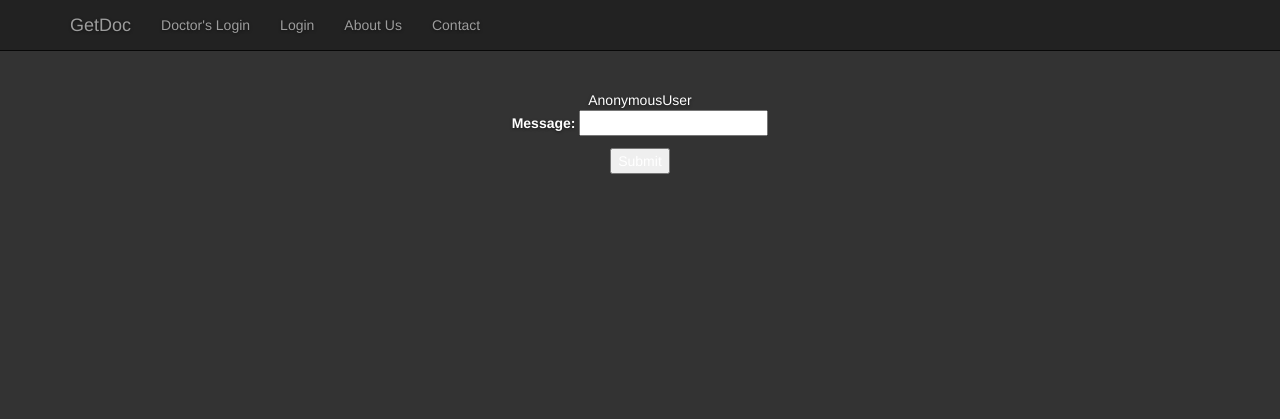
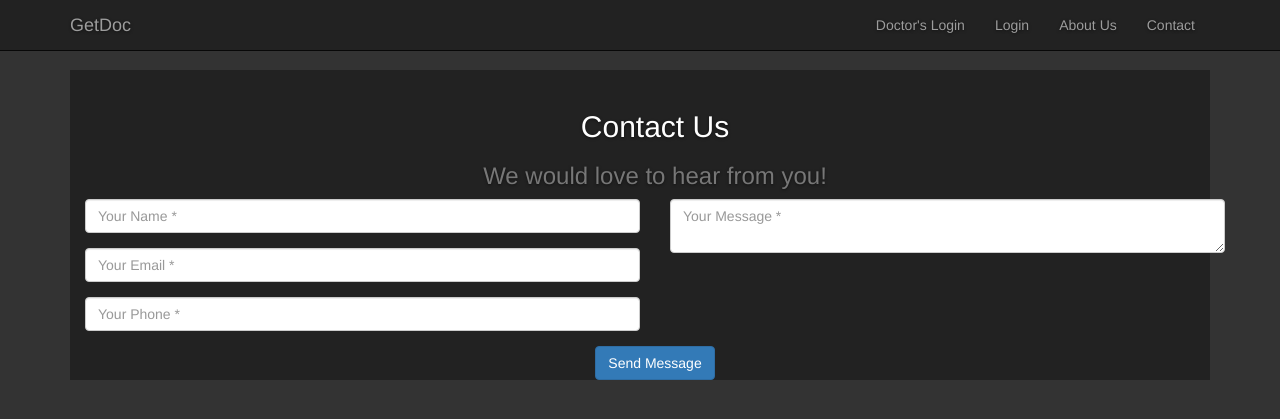
Before and after one commit to quit9to5/Next, a Django app: page /contact in a window 1280 px wide. Shown: the top 419 px of the page. Run offline with Django 3.2, Linux system fonts and the light colour scheme; some libraries are stand-ins or nearby versions.

Commit message:
added all required page

```diff
--- a/patient_management/doctor/templates/forms.html
+++ b/patient_management/doctor/templates/forms.html
@@ -1,11 +1,53 @@
 {% extends "index.html"%}
 
-{% block content%}
-<h1>{{ template_title}}</h1>
-{{request.user}}
-
-<form method='POST' action='' > {% csrf_token %}
-    {{form.as_p}}
-    <input type='submit' value='Submit'>
-</form>
+{% block notification %}
+<!-- Contact Section -->
+<div class="col-lg-12 text-center">
+    <h3 class="section-subheading text-info">{{ message }}</h3>
+</div>
+<section id="contact">
+    <form action="" method='POST'>{% csrf_token %}
+        <div class="container">
+            <div class="row">
+                <div class="col-lg-12 text-center">
+                    <h2 class="section-heading">Contact Us</h2>
+                    <h3 class="section-subheading text-muted">We would love to hear from you!</h3>
+                </div>
+            </div>
+            <div class="row">
+                <div class="col-lg-12">
+                    <form name="sentMessage" id="contactForm" novalidate>
+                        <div class="row">
+                            <div class="col-md-6">
+                                <div class="form-group">
+                                    <input type="text" class="form-control" placeholder="Your Name *" id="name" required data-validation-required-message="Please enter your name.">
+                                    <p class="help-block text-danger"></p>
+                                </div>
+                                <div class="form-group">
+                                    <input type="email" class="form-control" placeholder="Your Email *" id="email" required data-validation-required-message="Please enter your email address.">
+                                    <p class="help-block text-danger"></p>
+                                </div>
+                                <div class="form-group">
+                                    <input type="tel" class="form-control" placeholder="Your Phone *" id="phone" required data-validation-required-message="Please enter your phone number.">
+                                    <p class="help-block text-danger"></p>
+                                </div>
+                            </div>
+                            <div class="col-md-6">
+                                <div class="form-group">
+                                    <textarea class="form-control" placeholder="Your Message *" id="message" required data-validation-required-message="Please enter a message."></textarea>
+                                    <p class="help-block text-danger"></p>
+                                </div>
+                            </div>
+                            <div class="clearfix"></div>
+                            <div class="col-lg-12 text-center">
+                                <div id="success"></div>
+                                <button type="submit" class="btn btn-primary">Send Message</button>
+                            </div>
+                        </div>
+                    </form>
+                </div>
+            </div>
+        </div>
+    </form>
+</section>
 {% endblock %}
--- a/patient_management/doctor/templates/index.html
+++ b/patient_management/doctor/templates/index.html
@@ -24,6 +24,8 @@
         {% endblock %}
         {% block content %}
         {% endblock %}
+        {% block notification %}
+        {% endblock %}
     </div>
         {% include "javascript.html" %}
 </body>
--- a/patient_management/doctor/templates/navbar.html
+++ b/patient_management/doctor/templates/navbar.html
@@ -9,19 +9,19 @@
                     <span class="icon-bar"></span>
                     <span class="icon-bar"></span>
                 </button>
-                <a class="navbar-brand" href="#">GetDoc</a>
+                <a class="navbar-brand" href="/">GetDoc</a>
             </div>
             <!-- Collect the nav links, forms, and other content for toggling -->
-            <div class="collapse navbar-collapse" id="bs-example-navbar-collapse-1">
+            <div class="collapse navbar-collapse navbar-right" id="bs-example-navbar-collapse-1">
                 <ul class="nav navbar-nav">
                     <li>
-                        <a href="#">Doctor's Login</a>
+                        <a href="/doctor_login">Doctor's Login</a>
                     </li>
                     <li>
-                        <a href="#">Login</a>
+                        <a href="/login">Login</a>
                     </li>
                     <li>
-                        <a href="#">About Us</a>
+                        <a href="/about">About Us</a>
                     </li>                    <li>
                         <a href="/contact">Contact</a>
                     </li>
--- a/patient_management/doctor/views.py
+++ b/patient_management/doctor/views.py
@@ -27,22 +27,32 @@ def home(request):
 def landingPage(request):
     return render(request, "index.html", {})
 
+def about(request):
+    context = {"message": "This is about page"}
+    return render(request, "about.html", context)
+
+def login(request):
+    context = {"message": "This is login page"}
+    return render(request, "login.html", context)
+
+def doctor_login(request):
+    context = {"message": "This is doctor_login page"}
+    return render(request, "doctor_login.html", context)
+
+
 def contact(request):
     form = ContactForm(request.POST or None)
-
-    context = {
-            "form": form
-            }
-    if form.is_valid():
-        print form.cleaned_data
-        form_email = form.cleaned_data.get('email')
-        form_full_name = form.cleaned_data.get('full_name')
-        form_message = form.cleaned_data.get('message')
-        subject = "Site contact form"
-        from_email = settings.EMAIL_HOST_USER
-        to_email = form_email
-        contact_message = """
-        %s: %s via %s
-        """%(form_full_name, form_message, from_email)
-        send_mail(subject, contact_message, from_email, [to_email], fail_silently=True)
+    context= {}
+    if request.method == 'POST':
+        #form_email = form.cleaned_data.get('email')
+        #form_full_name = form.cleaned_data.get('full_name')
+        #form_message = form.cleaned_data.get('message')
+        ##subject = "Site contact form"
+        #from_email = settings.EMAIL_HOST_USER
+        #to_email = form_email
+        #contact_message = """
+        #%s: %s via %s
+        #"""%(form_full_name, form_message, from_email)
+        #send_mail(subject, contact_message, from_email, [to_email], fail_silently=True)
+        context = {"message":"* Successfully submitted the message"}
     return render(request, "forms.html", context)
--- a/patient_management/patient_management/urls.py
+++ b/patient_management/patient_management/urls.py
@@ -24,6 +24,9 @@ urlpatterns = [
     url(r'^doctor/', 'doctor.views.home', name='home'),
     url(r'^contact', 'doctor.views.contact', name='contact'),
     url(r'^search', 'doctor.views.search', name='search'),
+    url(r'^about', 'doctor.views.about', name='about'),
+    url(r'^login', 'doctor.views.login', name='login'),
+    url(r'^doctor_login', 'doctor.views.doctor_login', name='doctor_ogin'),
     url(r'^', 'doctor.views.home', name='home'),
 ]
 
--- a/patient_management/static_in_pro/our_static/css/1-col-portfolio.css
+++ b/patient_management/static_in_pro/our_static/css/1-col-portfolio.css
@@ -11,3 +11,4 @@ body {
 footer {
     margin: 50px 0;
 }
+section#contact{background-color:#222;background-image:url({% static "/img/map-image.png"%});background-position:center;background-repeat:no-repeat}
```
Also changed, not shown: patient_management/doctor/templates/about.html (added, +7 -0 lines), patient_management/doctor/templates/doctor_login.html (added, +7 -0 lines), patient_management/doctor/templates/login.html (added, +7 -0 lines), patient_management/static_in_pro/our_static/img/map-image.png (added).
